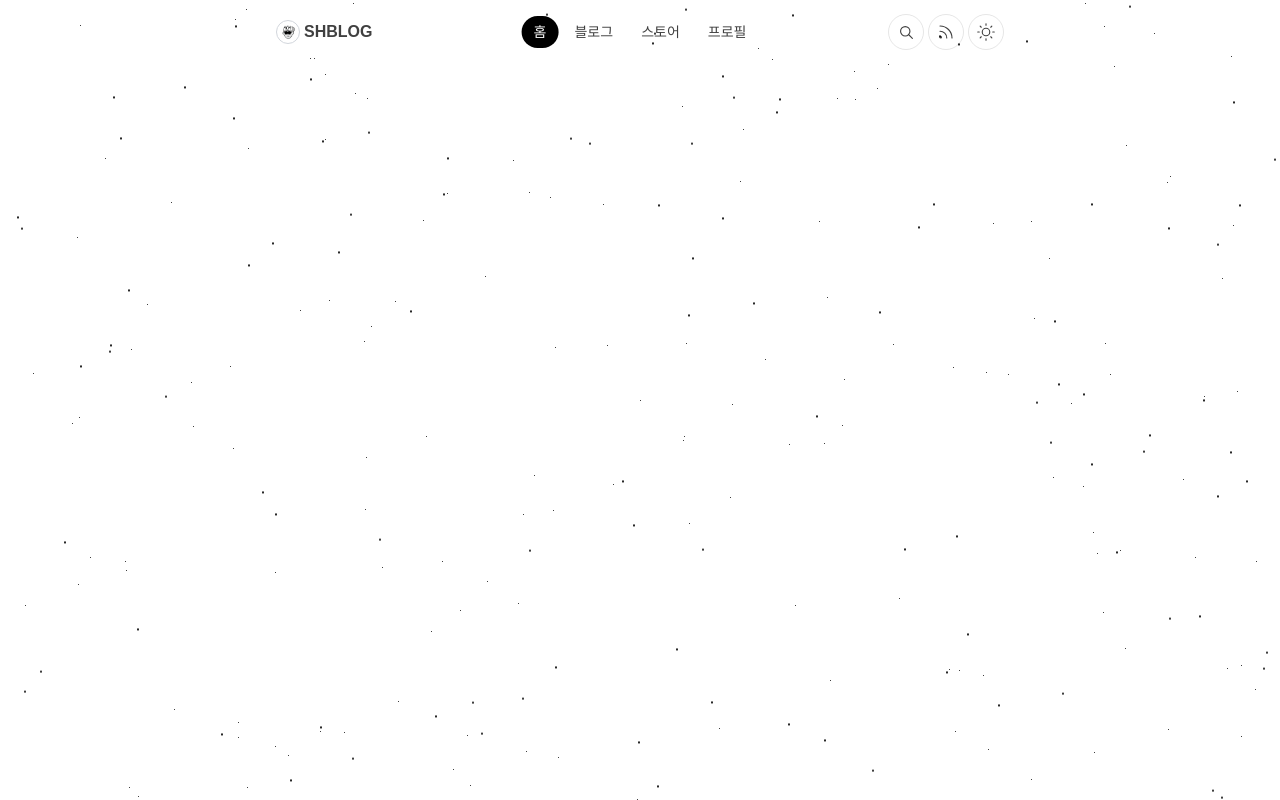
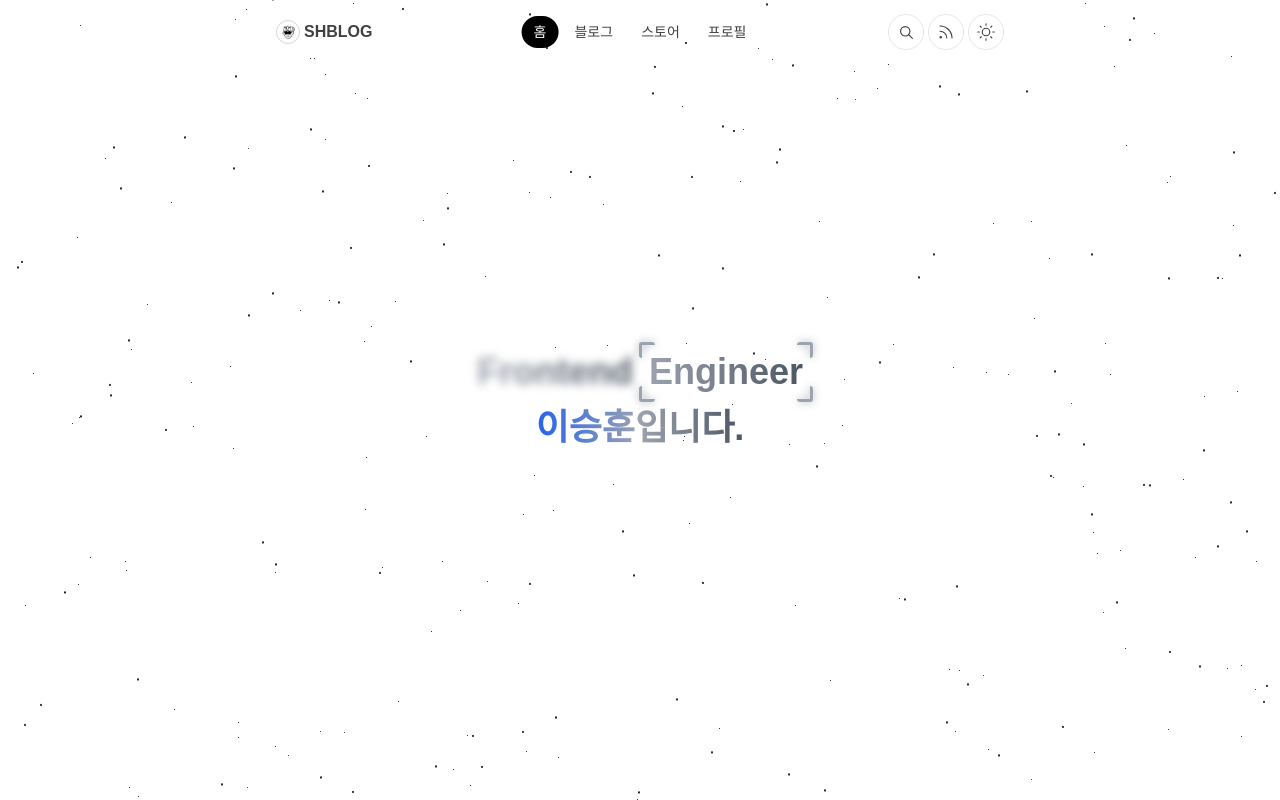
Before and after one commit to ysh73900/SHBLOG-client, a React (Vite) app: page / in a window 1280 px wide. Built offline with nearby package versions, Linux system fonts and the light colour scheme; a web font is replaced by a local one.

Commit message:
✨ Feat: 메인 인트로 섹션 애니메이션 구현

```diff
--- /dev/null
+++ b/src/components/TrueFocus.jsx
@@ -0,0 +1,188 @@
+import { useEffect, useRef, useState } from "react";
+import { motion } from "motion/react";
+import { cn } from "../utils/utils";
+
+const TrueFocus = ({
+  className,
+  sentence = "True Focus", // 표시할 문장
+  manualMode = false, // 마우스 호버로 수동 조작할지 여부 (기본값: false, 자동)
+  blurAmount = 5, // 포커스되지 않은 단어의 흐림(blur) 정도
+  borderColor = "green", // 포커스 박스 테두리 색상
+  glowColor = "rgba(0, 255, 0, 0.6)", // 포커스 박스 및 glow 색상
+  animationDuration = 0.5, // 애니메이션 지속 시간 (초)
+  pauseBetweenAnimations = 1, // 자동 모드일 때 단어 사이의 멈춤 시간 (초)
+}) => {
+  // 입력받은 문장을 공백 기준으로 쪼개서 배열로 만든다.
+  const words = sentence.split(" ");
+  // 현재 포커스된 단어의 인덱스(순번)을 저장하는 상태 (기본값: 0. 첫 번째 단어)
+  const [currentIndex, setCurrentIndex] = useState(0);
+  // 수동 모드에서, 마우스가 요소를 떠났을 때 마지막으로 활성화 했던 인덱스를 기억하기 위한 상태
+  const [lastActiveIndex, setLastActiveIndex] = useState(null);
+  // 단어들을 감싸는 부모 <div> 요소에 접근하기 위한 ref
+  const containerRef = useRef(null);
+  // 각 단어(<span>) 요소들에 접근하기 위한 ref (배열 형태로 저장)
+  const wordRefs = useRef([]);
+  // 에니메이션될 포커스 박스의 위치(x, y)와 크기(width, height)을 저장하는 상태
+  const [focusRect, setFocusRect] = useState({
+    x: 0,
+    y: 0,
+    width: 0,
+    height: 0,
+  });
+
+  // 자동 모드 로직
+  useEffect(() => {
+    if (!manualMode) {
+      // 일정 시간마다 코드를 반복 실행하는 타이머(interval)를 설정
+      /* (prev + 1) % words.length
+       * - 현재 인덱스(prev)에 1을 더한다.
+       * - %를 사용해, 배열의 끝에 도달하면 (예: 2 % 2 = 0) 다시 0으로 돌아가게 만든다. (순환)
+       */
+      const interval = setInterval(() => {
+        setCurrentIndex((prev) => (prev + 1) % words.length);
+      }, (animationDuration + pauseBetweenAnimations) * 1000); // (에니메이션 시간 + 멈춤 시간)을 간격으로 설정
+
+      // 컴포넌트가 사라지거나, 이 useEffect가 다시 실행되기 전에
+      // 기존에 설정된 interval을 정리(제거)한다. (메모리 누수 방지)
+      return () => clearInterval(interval);
+    }
+  }, [manualMode, animationDuration, pauseBetweenAnimations, words.length]);
+
+  // 포커스 박스 위치 계산 로직
+  useEffect(() => {
+    // 현재 인덱스가 null이거나 -1이면 (유효하지 않으면) 함수 종료
+    if (currentIndex === null || currentIndex === -1) {
+      return;
+    }
+
+    // 현재 인덱스에 해당하는 단어(span)의 ref나 부모 컨테이너의 ref가 아직 준비되지 않았으면 함수 종료
+    if (!(wordRefs.current[currentIndex] && containerRef.current)) {
+      return;
+    }
+
+    // 부모 컨테이너(div)의 화면 상 위치와 크기 정보를 가져옴
+    const parentRect = containerRef.current.getBoundingClientRect();
+    // 현재 포커스된 단어(span)의 화면 상 위치와 크기 정보를 가져옴
+    const activeRect = wordRefs.current[currentIndex].getBoundingClientRect();
+
+    // 포커스 박스의 상태(focusRect)를 업데이트
+    setFocusRect({
+      // 부모 컨테이너 *안에서의* 상대적인 X 위치
+      x: activeRect.left - parentRect.left,
+      // 부모 컨테이너 *안에서의* 상대적인 Y 위치
+      y: activeRect.top - parentRect.top,
+      width: activeRect.width, // 단어의 너비
+      height: activeRect.height, // 단어의 높이
+    });
+  }, [currentIndex, words.length]);
+
+  // --- 수동 모드 이벤트 핸들러 ---
+
+  // 마우스가 단어 위에 올라왔을 때
+  const handleMouseEnter = (index) => {
+    if (manualMode) {
+      // 수동 모드일 때만 실행
+      setLastActiveIndex(index); // '마지막 활성 인덱스'를 현재 마우스가 올라간 인덱스로 기록
+      setCurrentIndex(index); // '현재 포커스'를 이 단어로 즉시 변경
+    }
+  };
+
+  // 마우스가 단어에서 벗어났을 때
+  const handleMouseLeave = () => {
+    if (manualMode) {
+      // 수동 모드일 때만 실행
+      // 현재 포커스를 '마지막으로 활성화했던' 인덱스로 설정
+      // (결과적으로, 마우스가 떠나도 마지막으로 호버했던 단어가 활성 상태로 유지됨)
+      setCurrentIndex(lastActiveIndex);
+    }
+  };
+  return (
+    <div
+      className="relative flex flex-wrap items-center justify-center gap-4"
+      ref={containerRef}
+    >
+      {words.map((word, index) => {
+        const isActive = index === currentIndex;
+        return (
+          <span
+            className={cn(
+              "relative cursor-pointer font-black text-[3rem]",
+              className
+            )}
+            key={index}
+            onMouseEnter={() => handleMouseEnter(index)}
+            onMouseLeave={handleMouseLeave}
+            ref={(el) => {
+              wordRefs.current[index] = el;
+            }}
+            style={{
+              filter: manualMode
+                ? isActive
+                  ? "blur(0px)"
+                  : `blur(${blurAmount}px)`
+                : isActive
+                ? "blur(0px)"
+                : `blur(${blurAmount}px)`,
+              transition: `filter ${animationDuration}s ease`,
+            }}
+          >
+            {word}
+          </span>
+        );
+      })}
+
+      <motion.div
+        // `focusRect` 상태가 변하면 'animate'에 지정된 값으로 애니메이션 실행
+        animate={{
+          x: focusRect.x,
+          y: focusRect.y,
+          width: focusRect.width,
+          height: focusRect.height,
+          opacity: currentIndex >= 0 ? 1 : 0,
+        }}
+        className="pointer-events-none absolute top-0 left-0 box-border border-0"
+        style={{
+          // CSS 변수(Custom Properties)를 설정
+          // 이 변수들은 하위의 <span>(모서리) 태그에서 사용됨
+          "--border-color": borderColor,
+          "--glow-color": glowColor,
+        }}
+        transition={{
+          duration: animationDuration,
+        }}
+      >
+        {/* 포커스 박스의 네 모서리 (꺾쇠 모양) */}
+        <span
+          className="absolute top-[-10px] left-[-10px] h-4 w-4 rounded-[3px] border-[3px] border-r-0 border-b-0"
+          style={{
+            borderColor: "var(--border-color)",
+            filter: "drop-shadow(0 0 4px var(--border-color))",
+          }}
+        />
+        <span
+          className="absolute top-[-10px] right-[-10px] h-4 w-4 rounded-[3px] border-[3px] border-b-0 border-l-0"
+          style={{
+            borderColor: "var(--border-color)",
+            filter: "drop-shadow(0 0 4px var(--border-color))",
+          }}
+        />
+        <span
+          className="absolute bottom-[-10px] left-[-10px] h-4 w-4 rounded-[3px] border-[3px] border-t-0 border-r-0"
+          style={{
+            borderColor: "var(--border-color)",
+            filter: "drop-shadow(0 0 4px var(--border-color))",
+          }}
+        />
+        <span
+          className="absolute bottom-[-10px] right-[-10px] h-4 w-4 rounded-[3px] border-[3px] border-t-0 border-l-0"
+          style={{
+            borderColor: "var(--border-color)",
+            filter: "drop-shadow(0 0 4px var(--border-color))",
+          }}
+        />
+      </motion.div>
+    </div>
+  );
+};
+
+export default TrueFocus;
--- a/src/pages/MainPage/MainPage.jsx
+++ b/src/pages/MainPage/MainPage.jsx
@@ -1,5 +1,6 @@
 import { useEffect } from "react";
 import { initBG } from "../../utils/bg";
+import TrueFocus from "../../components/TrueFocus";
 const MainPage = () => {
   useEffect(() => {
     initBG();
@@ -12,20 +13,62 @@ const MainPage = () => {
         <div id="particles2" className="fixed inset-0"></div>
         <div id="particles3" className="fixed inset-0"></div>
       </div>
-
       {/* 다크 모드용 별 배경 dark:hidden"*/}
       <div className="absolute inset-0 hidden dark:block">
         <div id="stars1" className="fixed inset-0"></div>
         <div id="stars2" className="fixed inset-0"></div>
         <div id="stars3" className="fixed inset-0"></div>
       </div>
-
       <div id="galaxy" className="fixed inset-0">
         <div className="hidden dark:block">
           {/* <TwinklingStars /> */} {/* 3단계에서 추가 */}
           {/* <MeteorShower /> */} {/* 3단계에서 추가 */}
         </div>
       </div>
+
+      <section className="relative h-screen w-full overflow-hidden">
+        {/* <div
+          id="planetcont"
+          className="animate absolute inset-0 top-1/4 overflow-hidden"
+        >
+          <div
+            id="crescent"
+            className="absolute top-0 left-1/2 -translate-x-1/2 w-[250vw] min-h-[100vh] aspect-square rounded-full p-[1px] bg-gradient-to-b from-black/25 dark:from-white/75 from-0% to-transparent to-5%"
+          >
+            <div
+              id="planet"
+              className="w-full h-full bg-gradient-to-b from-white dark:from-black from-[30%] to-transparent rounded-full p-[1px] overflow-hidden flex justify-center"
+            >
+              <div
+                id="blur"
+                className="w-full h-20 rounded-full bg-neutral-900/25 dark:bg-white/25 blur-3xl"
+              ></div>
+            </div>
+          </div>
+        </div> */}
+
+        <div className="animate-swoop-up absolute w-full h-full flex item-center justify-center z-20">
+          <div className="relative w-full h-full flex items-center justify-center">
+            <div className="p-5 text-center flex flex-col gap-4 items-center justify-center">
+              <TrueFocus
+                className="text-2xl md:text-3xl lg:text-4xl font-semibold bg-gradient-to-r from-gray-400 dark:from-gray-500 via-white-00 to-gray-600
+                dark:to-gray-100 inline-block text-transparent bg-clip-text transform-gpu"
+                sentence="Frontend Engineer"
+                manualMode={false}
+                blurAmount={5}
+                borderColor="#9ca3af"
+                animationDuration={2}
+              />
+              <span
+                className="animated text-2xl md:text-3xl lg:text-4xl font-bold uppercase bg-gradient-to-r from-blue-600
+                dark:from-blue-500 via-gray-400 to-gray-600 dark:to-white inline-block text-transparent bg-clip-text transform-gpu"
+              >
+                이승훈입니다.
+              </span>
+            </div>
+          </div>
+        </div>
+      </section>
     </main>
   );
 };
```
